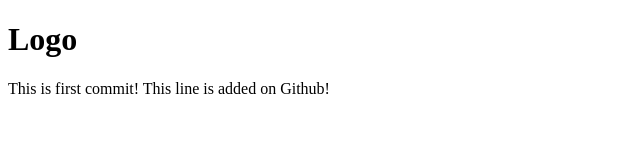
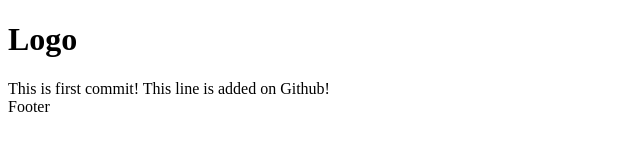
Before and after one commit to ViktoriiaKhimich/Test-repository, a plain HTML site: page index.html in a window 1280 px wide. Shown: the full height of the page, 0-640 px from the left. Drawn offline with Linux system fonts and the light colour scheme.

Commit message:
added footer

```diff
--- a/index.html
+++ b/index.html
@@ -15,5 +15,9 @@
 
     This line is added on Github!
 
+    <div class="footer">
+        Footer
+    </div>
+
 </body>
 </html>
```
